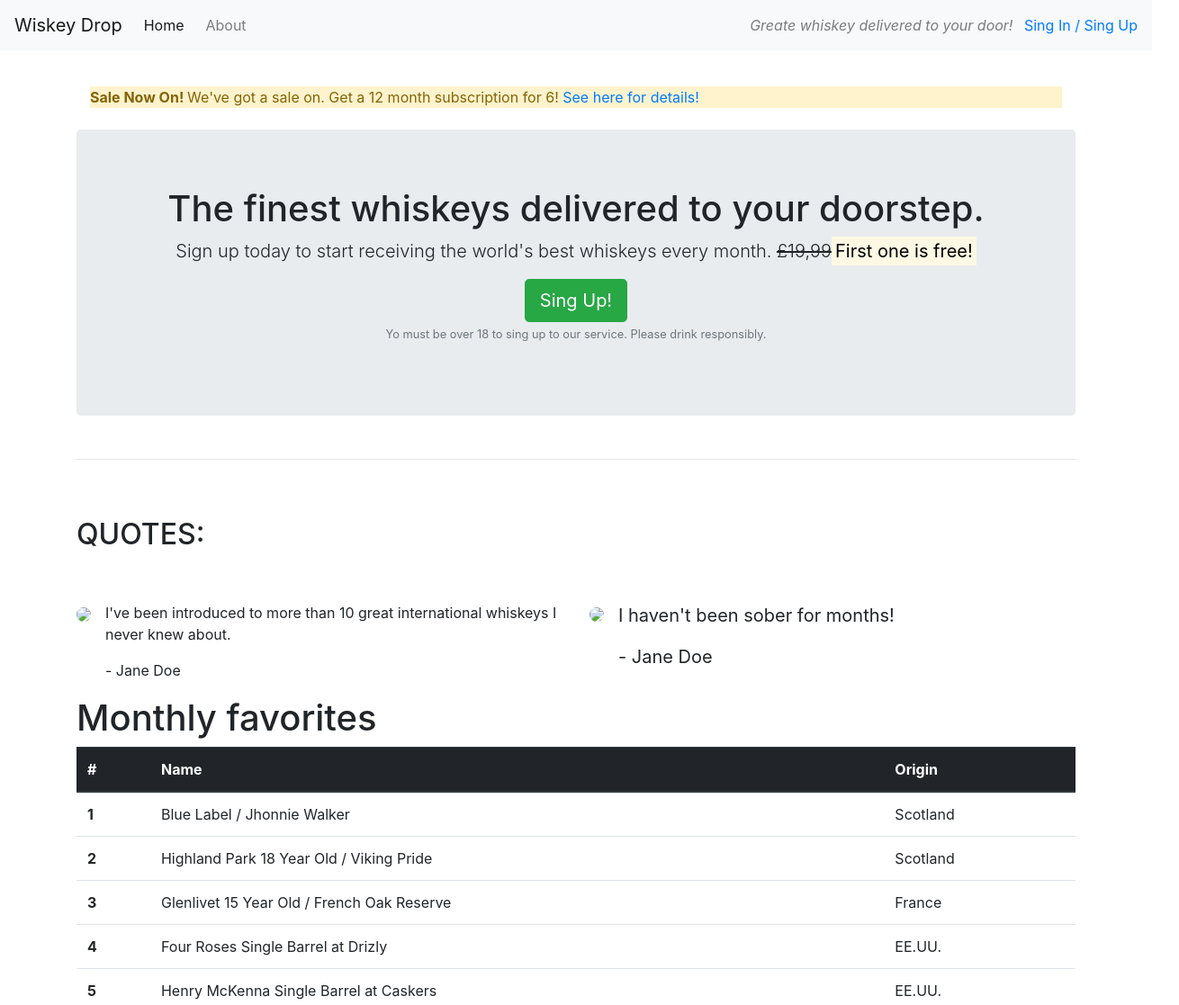
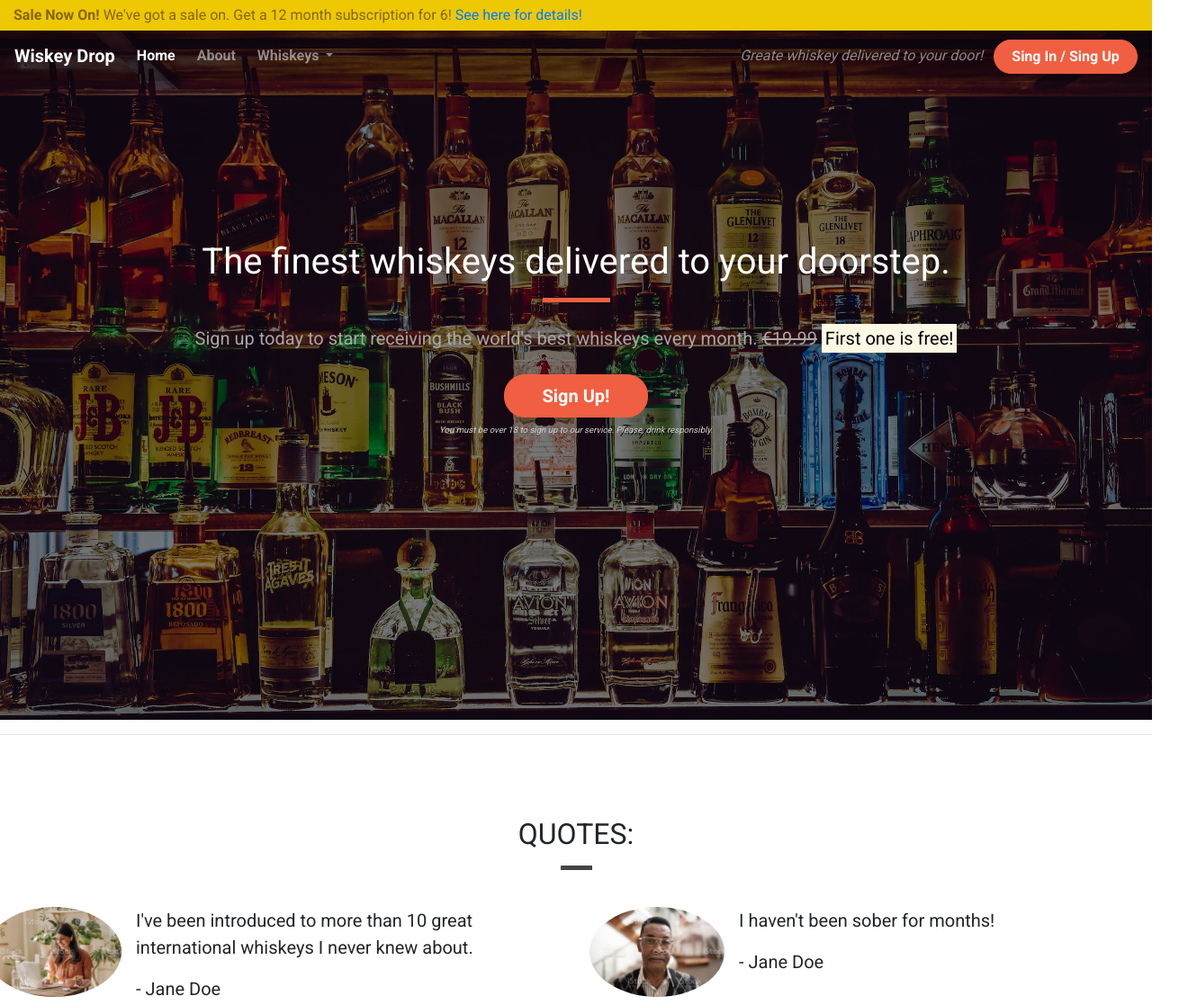
Before and after one commit to hernanpd/bootstrap4, a plain HTML site: page index.html in a window 1280 px wide. Shown: the top 1117 px of the page at 90% size, 1310 px wide, since content can reach past the window. Drawn offline with nearby package versions, Linux system fonts and the light colour scheme.

Commit message:
Folers and Pictures

```diff
--- /dev/null
+++ b/css/style.css
@@ -0,0 +1,194 @@
+body{
+    font-family: 'Lato', sans-serif;
+    font-family: 'Roboto', sans-serif;
+}
+
+.container-wrapper {}
+
+.container-wrapper--red {
+    background-color: #f05f40;
+    color: white;
+}
+
+.alert-conteiner .col-12 {
+    padding-left: 0;
+    padding-right: 0;
+}
+
+.site-wide-alert {
+    border-radius: 0;
+    margin-bottom: 0;
+    padding: 5px 15px;
+    background-color: #eec802;
+    border-color: #eec802;
+}
+
+.callout-container {
+    height: 100vh;
+
+    background: url('../images/whiskey.jpeg') no-repeat center center fixed;
+    -webkit-background-size: cover;
+    -moz-background-size: cover;
+    -o-background-size: cover;
+    background-size: cover;
+
+    display: flex;
+    align-items: center;
+    justify-content: center;
+
+    position: relative;
+}
+
+.opaque-overlay {
+    position: absolute;
+    top: 0;
+    left: 0;
+    height: 100%;
+    width: 100%;
+    background-color: rgba(0,0,0,0.5);
+}
+
+
+.quotes-container{}
+
+.feature-container{}
+
+/* Page header */
+
+.page-header {
+    margin-bottom: 0;
+    border-bottom: 0;
+    text-align: center;
+}
+
+.page-header h2 {
+    margin-top: 0;
+}
+
+.quotes .page-header {
+    margin-bottom: 25px;
+}
+
+/* Block Dividers*/
+
+.block-divider {
+    width: 75px;
+    height: 5px;
+    border: 0;
+    background-color: #444;
+}
+
+.block-divider--orange {
+    background-color: #f05f40;
+}
+
+.block-divider--short {
+    width: 35px;
+}
+
+.block-divider--white{
+    background-color: white;
+}
+
+
+/* content container */
+
+.content-container {
+    padding-top: 75px;
+    padding-bottom: 75px;
+}
+
+/* Navbar */
+
+.navalert-container {
+    position: absolute;
+    top: 0;
+    left: 0;
+    padding-left: 0;
+    padding-right: 0;
+    z-index: 1;
+}
+
+.navbar {
+    margin-bottom: 0;
+    border: 0;
+    width: 100%;
+    background-color: rgba(0,0,0,0.25);
+}
+
+.navbar .navbar-toggler {
+    border: 0;
+}
+
+.navbar-brand {
+    font-weight: bold;
+}
+
+.navbar .navbar-nav a {
+    font-weight: bold;
+}
+
+/*jumbotron*/
+.jumbotron {
+    background-color: transparent;
+    .jumbotron-header {
+}
+    color: white;
+    font-weight: bold;
+    margin-bottom: 30px;
+    color: white;
+}
+
+.jumbotron .lead {
+    color: #a7a7a7;
+    margin: 25px 0;
+}
+
+.jumbotron small {
+    font-size: 60%;
+    font-style: italic;
+    color: #d0d0d0;
+}
+
+/* Buttons*/
+
+.btn--cta {
+    font-weight: bold;
+    border-radius: 23px;
+    width: 160px
+}
+
+.btn--red {
+    color: white;
+    background-color: #f05f41;
+    border-color: #f05f41;
+}
+
+.btn--red:hover,
+.btn--red:active,
+.btn--red:focus {
+    background-color: #df4929;
+    border-color: #f05f40;
+    color: white;
+}
+
+.feature {
+    text-align: center;
+    margin-bottom: 40px;
+}
+
+.feature i {
+    margin-bottom: 20px;
+    font-size: 45px;
+    line-height: 45px;
+}
+
+.feature .btn {
+    background-color: white;
+    border-color: white;
+    border-radius: 15px;
+    min-width: 100px;
+    font-weight: bold;
+    margin-top: 10px;
+    color: #f05f40;
+}
--- a/index.html
+++ b/index.html
@@ -5,51 +5,83 @@
 
     <meta charset="utf-8">
     <title>Whiskey Drop | Taste a new whiskey every month</title>
-    <meta name="viewport" content="width=deviced-width, initial-scale=1.0">
+    <meta name="viewport" content="width=device-width, initial-scale=1.0">
     <link rel="stylesheet" href="https://maxcdn.bootstrapcdn.com/bootstrap/4.1.3/css/bootstrap.min.css">
     <script src="https://kit.fontawesome.com/d193b19553.js" crossorigin="anonymous"></script>
+    <link href="https://fonts.googleapis.com/css2?family=Lato&family=Roboto:wght@400;700&display=swap" rel="stylesheet">
+    <link rel="stylesheet" href="css/style.css" type="text/css" />
   </head>
 
 <body>
-  <nav class="navbar navbar-light bg-light navbar-expand-sm">
-    <a href="/" class="navbar-brand">Wiskey Drop</a>
-    <ul class="navbar-nav mr-auto">
-      <li class="active nav-item mr-2"><a class="nav-link" href="/">Home</a></li>
-      <li class="nav-item mr-2"><a class="nav-link" href="/about">About</a></li>
-      <li class="nav-item mr-2 d-block d-sm-none"><a class="nav-link" href="/login">Sing In / Sing Up</a></li>
-    </ul>
-    <div class="d-none d-md-block">
-     <p class="navbar-text my-auto mr-2"><i>Greate whiskey delivered to your door!</i></p>
-     <a href="/login">Sing In / Sing Up</a>
-   </div>
-  </nav>
-    <article class="container mt-3">
-      <div class="row d-none d-sm-inline">
+  <div class="container-fluid navalert-container">
+    <div class="container-fluid alert-conteiner">
+      <div class="row d-none d-sm-block">
         <div class="col-12">
-          <div class="allert alert-warning">
+          <div class="site-wide-alert allert alert-warning">
             <strong> Sale Now On! </strong>We've got a sale on. Get a 12 month subscription for 6! <a href="">See here for details!</a>
           </div>
         </div>
       </div>
+    </div>
+    <nav class="navbar navbar-dark navbar-expand-sm">
+      <a href="/" class="navbar-brand">Wiskey Drop</a>
+
+      <button class="navbar-toggler ml-auto" type="button" data-toggle="collapse" data-target="#navbarNavDropdown" aria-controls="navbarNavDropdown" aria-expanded="false" aria-label="Toggle navigation">
+      <span class="navbar-toggler-icon"></span></button>
+
+      <div class="collapse navbar-collapse" id="navbarNavDropdown">
+            <ul class="navbar-nav mr-auto">
+              <li class="active nav-item mr-2"><a class="nav-link" href="/">Home</a></li>
+              <li class="nav-item mr-2"><a class="nav-link" href="/about">About</a></li>
+              <li class="nav-item dropdown">
+                <a class="nav-link dropdown-toggle" href="#" id="navbarDropdownMenuLink" role="button" data-toggle="dropdown" aria-haspopup="true" aria-expanded="false">
+                  Whiskeys
+                </a>
+                    <div class="dropdown-menu" aria-labelledby="navbarDropdownMenuLink">
+                      <a class="dropdown-item" href="#">Irish</a>
+                      <a class="dropdown-item" href="#">Scotch</a>
+                      <a class="dropdown-item" href="#">Japanese</a>
+                      <a class="dropdown-item" href="#">American</a>
+                    </div>
+              </li>
+              <li class="nav-item mr-2 d-block d-sm-none"><a class="nav-link" href="/login">Sing In / Sing Up</a></li>
+            </ul>
+      </div>
+      <div class="d-none d-md-block">
+          <p class="navbar-text my-auto mr-2"><i>Greate whiskey delivered to your door!</i></p>
+          <a href="/login" class="btn btn--cta btn--red">Sing In / Sing Up</a>
+      </div>
+    </nav>
+  </div>
+  <div class="container-fluid callout-container">
           <!-- Callout -->
+          <div class="opaque-overlay">&nbsp;</div>
           <div class="row">
             <div class="col-12">
               <section class="callout jumbotron text-center">
-              <h1>The finest whiskeys delivered to your doorstep.</h1>
-              <p class="lead">Sign up today to start receiving the world's best whiskeys every month. <s d-none d-sm-inline>£19,99</s><span class="d-inline d-sm-none"><br></span><strong><mark>First one is free!</mark></strong></p>
-              <button class="btn btn-success btn-lg">Sing Up!</button>
-              <p class="text-muted"><small>Yo must be over 18 to sing up to our service. Please drink responsibly.</small></p>
+                <h1 class="jumbotron-header">The finest whiskeys delivered to your doorstep.</h1>
+                <hr class="block-divider block-divider--orange">
+                <p class="lead">Sign up today to start receiving the world's best whiskeys every month.
+                    <s class="d-none d-sm-inline">€19.99</s>
+                    <span class="d-inline d-sm-none"><br></span>
+                    <strong><mark>First one is free!</mark></strong></p>
+                <button class="btn btn-lg btn--cta btn--red" data-toggle="modal" data-target="#signUpModal">Sign Up!</button>
+                <p class="text-muted"><small>You must be over 18 to sign up to our service. Please, drink responsibly.</small></p>
             </section>
+            </div>
           </div>
   </div>
        <!-- /.callout -->
        <hr>
 
         <!-- Quotes -->
+    <div class="container-wrapper">
+      <div class="conteiner quotes-conteiner content-container">
         <section class="quotes">
           <div class="row">
-            <div class="col-12 my-5">
+             <div class="col-12 page-header">
                 <h2 class="text-uppercase">Quotes:</h2>
+                <hr class="block-divider block-divider--short"
               </div>
           </div>
           <div class="row">
@@ -59,7 +91,7 @@
                     <img src="images/girl.jpg" class="rounded-circle mr-3" height="100px">
                   </div>
                   <div class="media-body">
-                  <blockquote class="quote">
+                      <blockquote class="blockquote">
                         <p>I've been introduced to more than 10 great international whiskeys I never knew about.</p>
                         <p>- Jane Doe</p>
                       </blockquote>
@@ -125,41 +157,84 @@
           </div>
         </section>
         <!-- /.quotes -->
-        <hr>
+      </div>
+    </div>
 
         <!-- Features -->
+      <div class="container-wrapper container-wrapper--red">
+        <div class="container features-conteiner content-container">
         <section class="features">
           <div class="row">
-            <div class="col-12 my-5">
+            <div class="col-12 page-header">
               <h2 class="text-uppercase">Features:</h2>
+              <hr class="block-divider block-divider--short block-divider--white">
             </div>
           </div>
           <div class="row">
             <div class="col-12 col-md-6 col-lg-4">
               <div class="feature">
-                  <h3><i class="fa-solid fa-gift d-none d-sm-inline"></i> Feature 1 <span class="badge badge-success">NEW!</span></h3>
+                  <h3><i class="fa-solid fa-gift d-none d-sm-block"></i> Feature 1 <span class="badge badge-success">NEW!</span></h3>
                   <p>Lorem ipsum dolor sit amet, consectetur adipiscing elit, sed do eiusmod tempor incididunt ut labore et dolore magna aliqua. Ut enim ad minim veniam, quis nostrud exercitation ullamco laboris nisi ut aliquip ex ea commodo consequat.</p>
                   <p><a class="btn btn-sm btn-default" href="">Read More</a></p>
               </div>
             </div>
             <div class="col-12 col-md-6 col-lg-4">
               <div class="feature">
-                <h3><i class="fa-regular fa-credit-card d-none d-sm-inline"></i> Feature 2</h3>
+                <h3><i class="fa-regular fa-credit-card d-none d-sm-block"></i> Feature 2</h3>
                 <p>Lorem ipsum dolor sit amet, consectetur adipiscing elit, sed do eiusmod tempor incididunt ut labore et dolore magna aliqua. Ut enim ad minim veniam, quis nostrud exercitation ullamco laboris nisi ut aliquip ex ea commodo consequat.</p>
                 <p><a class="btn btn-sm btn-default" href="">Read More</a></p>
               </div>
             </div>
             <div class="col-12 d-md-none d-lg-block col-lg-4">
               <div class="feature">
-                  <h3><i class="fa-solid fa-circle-xmark d-none d-sm-inline"></i> Feature 3</h3>
+                  <h3><i class="fa-solid fa-circle-xmark d-none d-sm-block"></i> Feature 3</h3>
                   <p>Lorem ipsum dolor sit amet, consectetur adipiscing elit, sed do eiusmod tempor incididunt ut labore et dolore magna aliqua. Ut enim ad minim veniam, quis nostrud exercitation ullamco laboris nisi ut aliquip ex ea commodo consequat.</p>
                   <p><a class="btn btn-sm btn-default" href="">Read More</a></p>
               </div>
             </div>
           </div>
         </section>
+      </div>
         <!-- /.features -->
-    </article>
+      </div>
+
+
+    <div class="modal" tabindex="-1" role="dialog" id="signUpModal">
+      <div class="modal-dialog" role="document">
+        <div class="modal-content">
+          <div class="modal-header">
+            <h5 class="modal-title">Sing Up To Wiskey Drop!</h5>
+            <button type="button" class="close" data-dismiss="modal" aria-label="Close">
+              <span aria-hidden="true">&times;</span>
+            </button>
+          </div>
+          <div class="modal-body">
+            <form>
+              <div class="form-group">
+                <label for="exampleInputEmail1">Email address</label>
+                <input type="email" class="form-control" id="exampleInputEmail1" aria-describedby="emailHelp" placeholder="Enter email">
+                <small id="emailHelp" class="form-text text-muted">We'll never share your email with anyone else.</small>
+              </div>
+              <div class="form-group">
+                <label for="password">Password</label>
+                <input type="password" class="form-control" id="password" placeholder="Password">
+              </div>
+              <div class="form-group">
+                <label for="repeatPassword">Repeat Password</label>
+                <input type="password" class="form-control" id="repeatPassword" placeholder="Repeat Password">
+              </div>
+
+              <button type="submit" class="btn btn-succes">Submit</button>
+            </form>
+          </div>
+
+        </div>
+      </div>
+    </div>
+
+    <script src="https://code.jquery.com/jquery-3.3.1.slim.min.js" integrity="sha384-q8i/X+965DzO0rT7abK41JStQIAqVgRVzpbzo5smXKp4YfRvH+8abtTE1Pi6jizo" crossorigin="anonymous"></script>
+    <script src="https://cdn.jsdelivr.net/npm/popper.js@1.14.3/dist/umd/popper.min.js" integrity="sha384-ZMP7rVo3mIykV+2+9J3UJ46jBk0WLaUAdn689aCwoqbBJiSnjAK/l8WvCWPIPm49" crossorigin="anonymous"></script>
+    <script src="https://cdn.jsdelivr.net/npm/bootstrap@4.1.3/dist/js/bootstrap.min.js" integrity="sha384-ChfqqxuZUCnJSK3+MXmPNIyE6ZbWh2IMqE241rYiqJxyMiZ6OW/JmZQ5stwEULTy" crossorigin="anonymous"></script>
 </body>
 
 </html>
```
Also changed, not shown: images/girl.jpg (added), images/man.jpg (added), images/whiskey.jpeg (added), 1 other file. Lines whose indentation alone changed are shown as unchanged.
